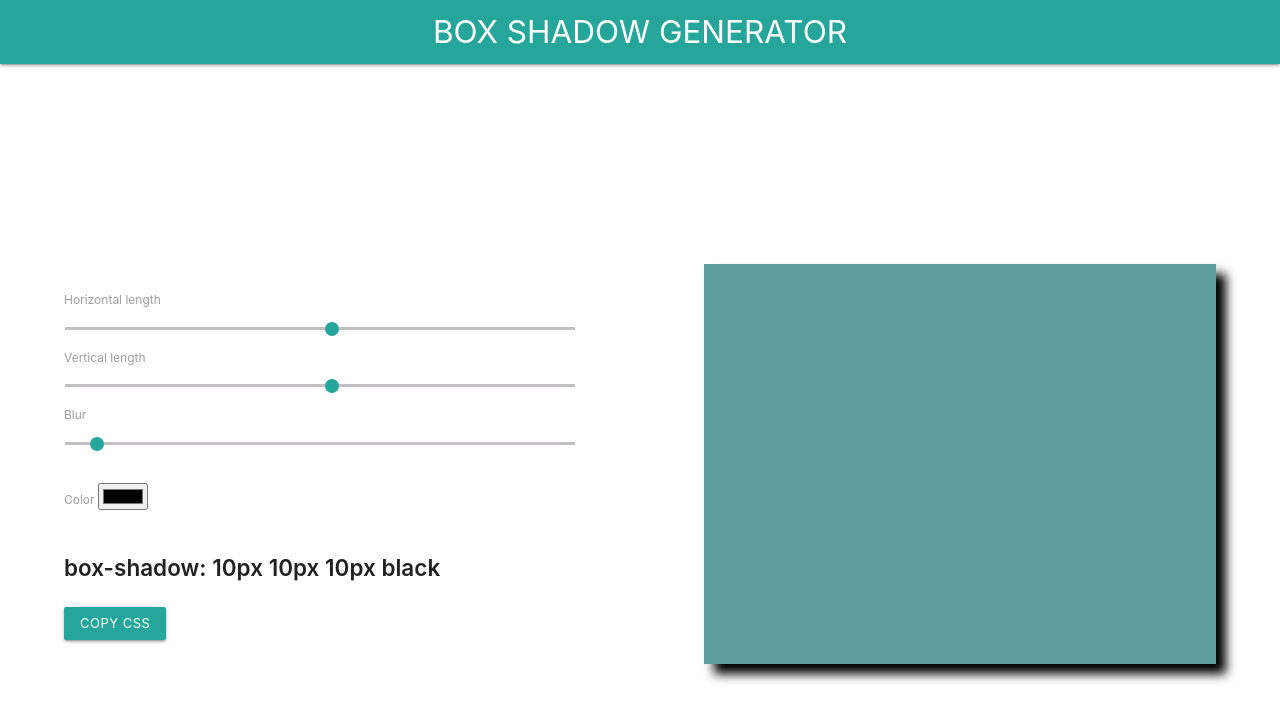
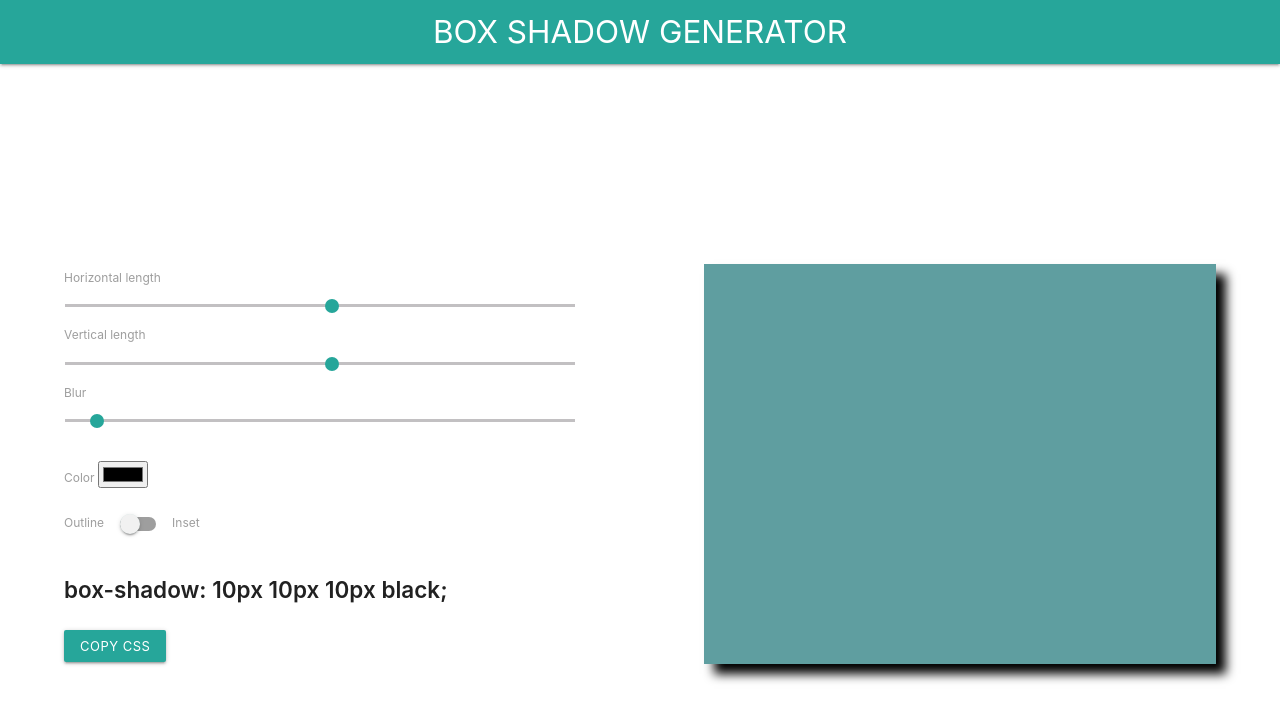
Before and after one commit to kritika243/box-shadow-generator, a React (Create React App) app: page / in a window 1280 px wide. Shown: the top 720 px of the page. Built offline with nearby package versions, Linux system fonts and the light colour scheme.

Commit message:
added option for outline/inset

```diff
--- a/src/App.js
+++ b/src/App.js
@@ -9,7 +9,10 @@ function App() {
   const [Blur, setBlur] = useState(10)
   const [Color, setColor] = useState('black')
   const [Copied, setCopied] = useState(false)
-  const val = `box-shadow: ${HorizontalLength}px ${VerticalLength}px ${Blur}px ${Color};`
+  const [Toggle, setToggle] = useState(false)
+  const val = `box-shadow: ${
+    Toggle ? 'inset' : ''
+  } ${HorizontalLength}px ${VerticalLength}px ${Blur}px ${Color};`
   return (
     <>
       <Navbar />
@@ -46,9 +49,20 @@ function App() {
             value={Color}
             onChange={(e) => setColor(e.target.value)}
           />
-          <p>
-            box-shadow: {HorizontalLength}px {VerticalLength}px {Blur}px {Color}
-          </p>
+          <br /> <br />
+          <div className='switch'>
+            <label>
+              Outline
+              <input
+                type='checkbox'
+                checked={Toggle}
+                onChange={() => setToggle(!Toggle)}
+              />
+              <span className='lever'></span>
+              Inset
+            </label>
+          </div>
+          <p>{val}</p>
           <CopyToClipboard text={val} onCopy={() => setCopied(true)}>
             <a class='waves-effect waves-light btn-small'>Copy CSS</a>
           </CopyToClipboard>
@@ -57,7 +71,9 @@ function App() {
           <div
             className='output-box'
             style={{
-              boxShadow: `${HorizontalLength}px ${VerticalLength}px ${Blur}px ${Color}`,
+              boxShadow: `${
+                Toggle ? 'inset' : ''
+              } ${HorizontalLength}px ${VerticalLength}px ${Blur}px ${Color}`,
             }}
           ></div>
         </div>
```
